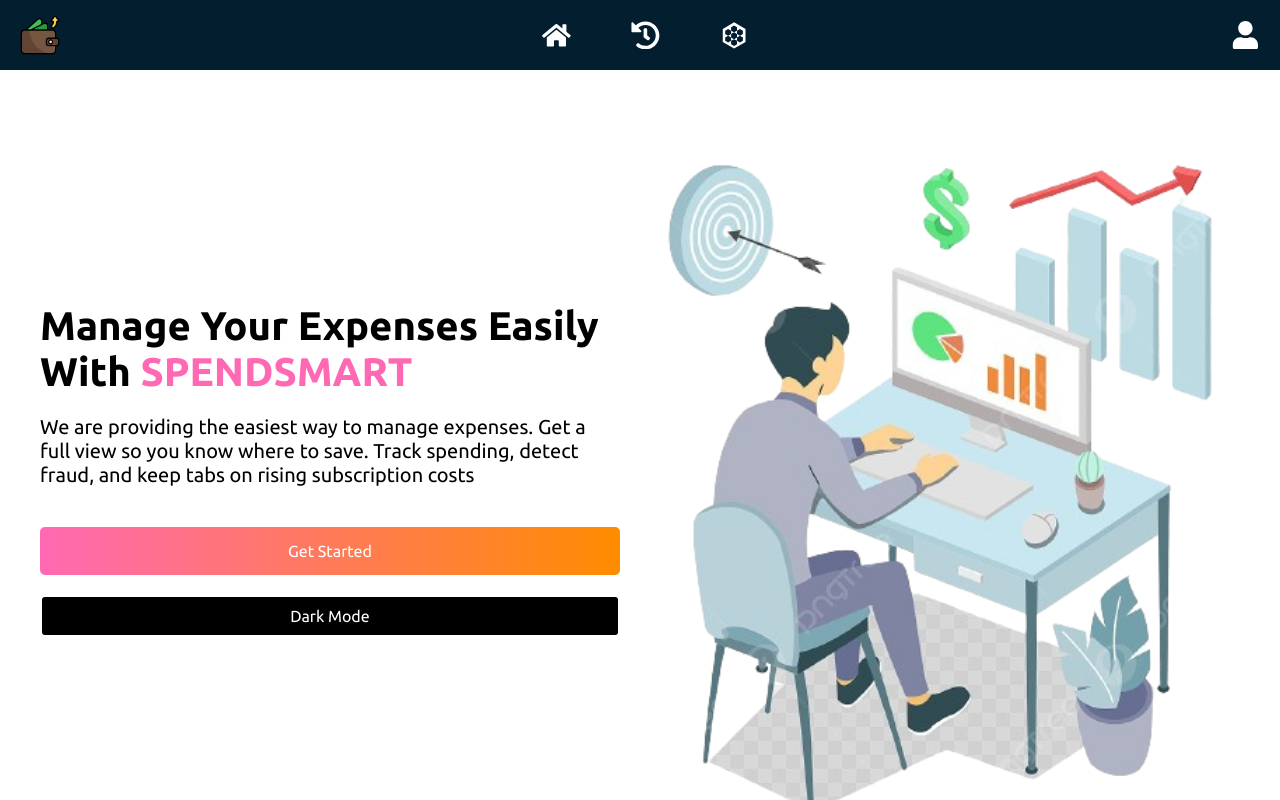
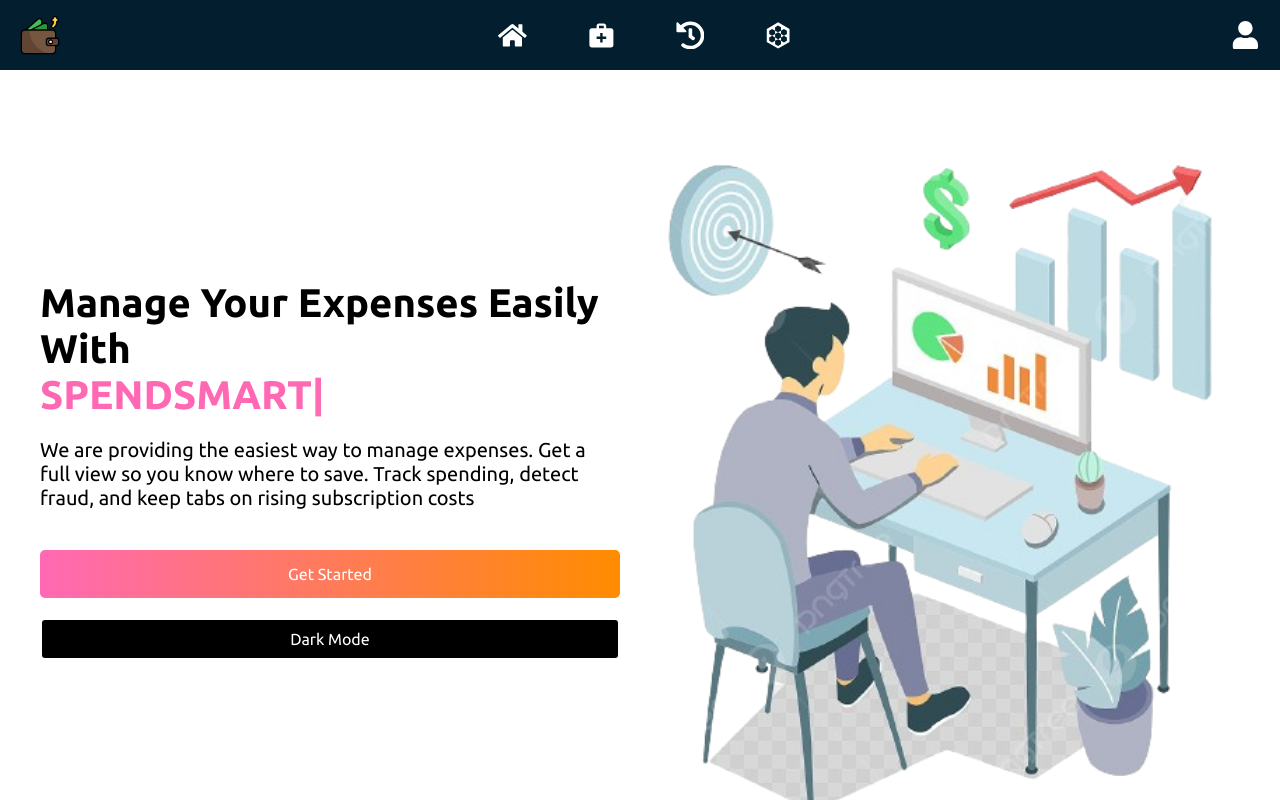
Before and after one commit to Pritam-Raj/ExpenseTracker, a React (Vite) app: page / in a window 1280 px wide. Built offline with nearby package versions, Linux system fonts and the light colour scheme.

Commit message:
Services Added

```diff
--- a/package.json
+++ b/package.json
@@ -15,7 +15,9 @@
     "react": "^18.3.1",
     "react-dom": "^18.3.1",
     "react-icons": "^4.4.0",
-    "react-router-dom": "^6.24.0"
+    "react-router-dom": "^6.24.0",
+    "typed.js": "^2.1.0",
+    "types.js": "^2.0.1"
   },
   "devDependencies": {
     "@types/react": "^18.3.3",
--- a/src/App.jsx
+++ b/src/App.jsx
@@ -6,6 +6,7 @@
 import Login from './pages/Login.jsx';
 import History from './pages/History.jsx';
 import AskAi from './pages/AskAi.jsx';
+import Services from './pages/Services.jsx'
 // import Footer from './components/Footer.jsx'
 
 
@@ -16,6 +17,7 @@
         <Navbar />
         <Routes>
           <Route path="/" element={<Home/>} />
+          <Route path='/services' element={<Services/>}/>
           <Route path="/login" element={<Login/>} />
           <Route path="/history" element={<History/>} />
           <Route path="/askAi" element={<AskAi/>} />
--- a/src/components/Navbar.jsx
+++ b/src/components/Navbar.jsx
@@ -4,14 +4,20 @@
 import logoImg from "../assets/expenses.png";
 import { FaHome, FaHistory, FaUser } from "react-icons/fa";
 import { GiArtificialHive } from "react-icons/gi";
+import { MdMedicalServices } from "react-icons/md";
+
 const Navbar = ({ isDarkMode }) => {
   return (
     <div className={`navbar ${isDarkMode ? 'dark-mode' : 'light-mode'}`}>
       <img className='logo' src={logoImg} alt="logo" />
       <div className='nav-links'>
-      <Link className="nav-link" to="/">
+        <Link className="nav-link" to="/">
           <FaHome className="nav-icon" />
           <span className="nav-text">Home</span>
+        </Link>
+        <Link className="nav-link" to="/services">
+          <MdMedicalServices className="nav-icon" />
+          <span className="nav-text">Services</span>
         </Link>
         <Link className="nav-link" to="/history">
           <FaHistory className="nav-icon" />
--- a/src/pages/Home.jsx
+++ b/src/pages/Home.jsx
@@ -1,6 +1,7 @@
-import React, { useState } from 'react';
+import React, { useState, useEffect, useRef } from 'react';
 import './Home.css';
 import heroimg from '../assets/heroimg5new.png';
+import Typed from 'typed.js'
 // import Navbar from '../components/Navbar.jsx';
 
 const Home = () => {
@@ -10,12 +11,47 @@
     setIsDarkMode(prevMode => !prevMode);
   };
 
+  // Replace this with actual logic to determine if the user is logged in
+  const [isLoggedIn, setIsLoggedIn] = useState(false);
+
+  // const history = useHistory();
+
+  const handleGetStarted = () => {
+    // if (isLoggedIn) {
+    //   history.push('/services');
+    // } else {
+    //   history.push('/login'); // Or the page where you want to direct non-logged-in users
+    // }
+  };
+
+  const typedElement = useRef(null);
+
+  useEffect(() => {
+    const options = {
+      strings: ['SPENDSMART'],
+      typeSpeed: 50,
+    };
+
+    // Initializing the typed effect on the referenced element
+    const typed = new Typed(typedElement.current, options);
+
+    // Cleanup on component unmount
+    return () => {
+      typed.destroy();
+    };
+  }, []);
+
+
   return (
     <div className={`home-container ${isDarkMode ? 'dark-mode' : ''}`}>
       {/* <Navbar isDarkMode={isDarkMode} /> */}
       <div className="hero-section">
         <div className="hero-content">
-          <h1>Manage Your Expenses Easily With <span className="brand-name">SPENDSMART</span></h1>
+        <h1>Manage Your Expenses Easily With
+            <span className="brand-name">
+              <div className="typed-container"><span id="element" ref={typedElement}></span></div>
+            </span>
+          </h1>
           <p className="typing-text">We are providing the easiest way to manage expenses. Get a full view so you know where to save. Track spending, detect fraud, and keep tabs on rising subscription costs</p>
           <button className="get-started-btn">Get Started</button>
           <button className="dark-mode-btn" onClick={toggleDarkMode}>
--- /dev/null
+++ b/src/pages/Services.jsx
@@ -0,0 +1,10 @@
+import React from 'react'
+import './Services.css'
+
+const Services = () => {
+  return (
+    <div>Services</div>
+  )
+}
+
+export default Services
```
Also changed, not shown: src/pages/Services.css (added), 1 other file (tests, documents, lock files or other folders).
